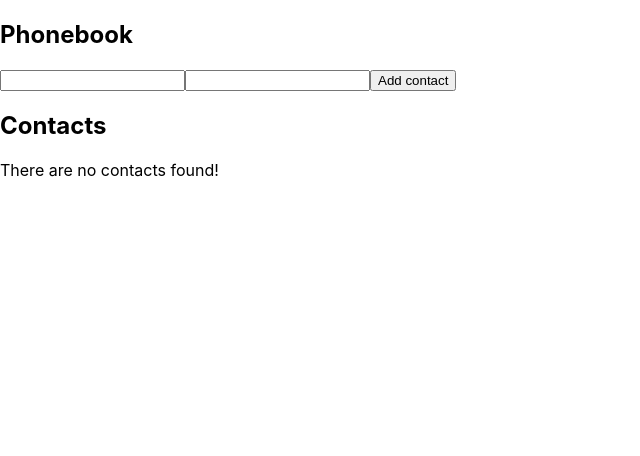
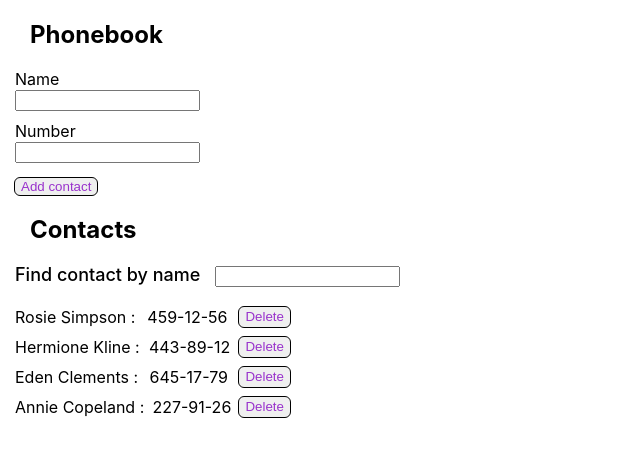
Before and after one commit to pelmeshek91/goit-react-hw-02-phonebook, a React (Create React App) app: page / in a window 1280 px wide. Shown: the top 456 px of the page, without its empty margins (0-640 px from the left). Built offline with nearby package versions, Linux system fonts and the light colour scheme.

Commit message:
add style

```diff
--- a/src/components/App.jsx
+++ b/src/components/App.jsx
@@ -2,21 +2,68 @@ import { Component } from 'react';
 import { Form } from './Form/Form';
 import { Section } from './Section/Section';
 import { PhoneList } from './PhoneList/PhoneList';
+import { Filter } from './Filter/Filter';
+import { nanoid } from 'nanoid';
 
 export class App extends Component {
   state = {
-    contacts: [],
-    name: '',
+    contacts: [
+      { id: 'id-1', name: 'Rosie Simpson', number: '459-12-56' },
+      { id: 'id-2', name: 'Hermione Kline', number: '443-89-12' },
+      { id: 'id-3', name: 'Eden Clements', number: '645-17-79' },
+      { id: 'id-4', name: 'Annie Copeland', number: '227-91-26' },
+    ],
+    filter: '',
+  };
+
+  addContact = newContact => {
+    const newContactEntity = {
+      id: nanoid(),
+      ...newContact,
+    };
+    this.state.contacts.find(
+      contact =>
+        contact.name.toLowerCase() === newContactEntity.name.toLowerCase()
+    )
+      ? alert(`${newContactEntity.name} is already in contacts!`)
+      : this.setState(state => ({
+          contacts: [...state.contacts, newContactEntity],
+        }));
+  };
+
+  handleFilterContactsByName = e => {
+    const { value } = e.target;
+    this.setState(() => ({ filter: value }));
+  };
+
+  // deleteTodo = todoId => {
+  //   this.setState(prevState => ({
+  //     todos: prevState.todos.filter(todo => todo.id !== todoId),
+  //   }));
+  // };
+
+  deleteContact = id => {
+    this.setState(prevState => ({
+      contacts: prevState.contacts.filter(contact => contact.id !== id),
+    }));
   };
 
   render() {
+    const contactsByName = this.state.contacts.filter(contact =>
+      contact.name.toLowerCase().includes(this.state.filter.toLowerCase())
+    );
+
     return (
       <>
         <Section title="Phonebook">
-          <Form />
+          <Form addContact={this.addContact} />
         </Section>
         <Section title="Contacts">
-          <PhoneList contacts={this.state.contacts} />
+          <Filter
+            filter={this.state.filter}
+            onChange={this.handleFilterContactsByName}
+          />
+          <PhoneList contacts={contactsByName} onDelete={this.deleteContact} />
         </Section>
       </>
     );
--- /dev/null
+++ b/src/components/Filter/Filter.jsx
@@ -0,0 +1,25 @@
+import React from 'react';
+
+import PropTypes from 'prop-types';
+import s from './Filter.module.css';
+
+export const Filter = ({ filter, onChange }) => {
+  return (
+    <>
+      <label>
+        <span className={s.msgFilter}>Find contact by name</span>
+        <input
+          type="text"
+          value={filter}
+          onChange={onChange}
+          className={s.inputFilter}
+        />
+      </label>
+    </>
+  );
+};
+
+Filter.propTypes = {
+  filter: PropTypes.string.isRequired,
+  onChange: PropTypes.func.isRequired,
+};
--- /dev/null
+++ b/src/components/Filter/Filter.module.css
@@ -0,0 +1,9 @@
+.msgFilter {
+    font-size: 18px;
+    font-weight: 500;
+    margin-left: 15px;
+}
+
+.inputFilter {
+    margin-left: 15px;
+}
--- a/src/components/Form/Form.jsx
+++ b/src/components/Form/Form.jsx
@@ -1,7 +1,10 @@
 import React, { Component } from 'react';
+import { nanoid } from 'nanoid';
+import s from './Form.module.css';
 
 export class Form extends Component {
   state = {
+    contacts: [],
     name: '',
     number: '',
   };
@@ -11,9 +14,27 @@ export class Form extends Component {
 
     this.setState({ [name]: value });
   };
+
+  handleSubmit = event => {
+    event.preventDefault();
+
+    const newContactData = {
+      name: this.state.name,
+      number: this.state.number,
+    };
+
+    this.props.addContact(newContactData);
+    this.setState(() => ({ name: '', number: '' }));
+  };
+
+  nameInputId = nanoid();
+  numberInputId = nanoid();
+
   render() {
     return (
-      <form>
+      <form onSubmit={this.handleSubmit} className={s.formMain}>
+        <label htmlFor={this.nameInputId}>Name</label>
+        <br />
         <input
           type="text"
           name="name"
@@ -21,8 +42,13 @@ export class Form extends Component {
           onChange={this.handleChange}
           pattern="^[a-zA-Zа-яА-Я]+(([' -][a-zA-Zа-яА-Я ])?[a-zA-Zа-яА-Я]*)*$"
           title="Name may contain only letters, apostrophe, dash and spaces. For example Adrian, Jacob Mercer, Charles de Batz de Castelmore d'Artagnan"
+          id={this.nameInputId}
+          className={s.formInput}
           required
         />
+        <br />
+        <label htmlFor={this.numberInputId}>Number</label>
+        <br />
         <input
           type="tel"
           name="number"
@@ -30,9 +56,11 @@ export class Form extends Component {
           onChange={this.handleChange}
           pattern="\+?\d{1,4}?[-.\s]?\(?\d{1,3}?\)?[-.\s]?\d{1,4}[-.\s]?\d{1,4}[-.\s]?\d{1,9}"
           title="Phone number must be digits and can contain spaces, dashes, parentheses and can start with +"
+          id={this.numberInputId}
           required
         />
-        <button>Add contact</button>
+        <br />
+        <button className={s.btnForm}>Add contact</button>
       </form>
     );
   }
--- /dev/null
+++ b/src/components/Form/Form.module.css
@@ -0,0 +1,16 @@
+.formMain {
+    margin-left: 15px;
+}
+
+.formInput {
+    margin-bottom: 10px;
+}
+
+.btnForm {
+    margin-top: 15px;
+    border: transparent;
+    border-radius: 5px;
+    outline: 1px solid black;
+    /* background-color: azure; */
+    color: darkorchid;
+}
--- a/src/components/PhoneList/PhoneList.jsx
+++ b/src/components/PhoneList/PhoneList.jsx
@@ -1,17 +1,19 @@
+import PropTypes from 'prop-types';
+import s from './PhoneList.module.css';
+
 export const PhoneList = ({ contacts, onDelete }) => {
-  console.log(contacts);
   return (
     <>
-      <ul /* className="contacts" */>
+      <ul className={s.phoneList}>
         {!contacts.length && <p>There are no contacts found!</p>}
         {contacts.length > 0 &&
           contacts.map(({ id, name, number }) => {
             return (
-              <li key={id} /* className="contact" */>
-                <span /* className="contact-name" */>{name}</span>:&nbsp;
+              <li key={id} className={s.phoneItem}>
+                <span className={s.phoneName}>{name} :</span>
                 {number}
                 <button
-                  /* className="delete-contact-btn" */
+                  className={s.btnDelete}
                   type="button"
                   onClick={() => onDelete(id)}
                 >
@@ -24,3 +26,7 @@ export const PhoneList = ({ contacts, onDelete }) => {
     </>
   );
 };
+PhoneList.propTypes = {
+  contacts: PropTypes.array.isRequired,
+  onDelete: PropTypes.func.isRequired,
+};
--- /dev/null
+++ b/src/components/PhoneList/PhoneList.module.css
@@ -0,0 +1,27 @@
+.phoneList {
+    margin-top: 20px;
+    margin-left: 15px;
+    list-style: none;
+    width: 275px;
+}
+
+.phoneItem {
+    margin-bottom: 10px;
+    display: flex;
+    justify-content: space-between;
+
+}
+
+/* .phoneName {
+    margin-right: 10px;
+} */
+
+.btnDelete {
+    /* margin-left: 10px; */
+    border: transparent;
+    border-radius: 5px;
+    outline: 1px solid black;
+    /* background-color: azure; */
+    color: darkorchid;
+
+}
--- a/src/components/Section/Section.jsx
+++ b/src/components/Section/Section.jsx
@@ -1,10 +1,10 @@
 import PropTypes from 'prop-types';
-// import s from './SectionTitle.module.css';
+import s from './SectionTitle.module.css';
 
 export const Section = ({ title, children }) => {
   return (
     <section>
-      {title && <h2 /* className={s.title} */>{title}</h2>}
+      {title && <h2 className={s.title}>{title}</h2>}
       <div>{children}</div>
     </section>
   );
--- /dev/null
+++ b/src/components/Section/SectionTitle.module.css
@@ -0,0 +1,3 @@
+.title {
+    margin-left: 30px;
+}
```
